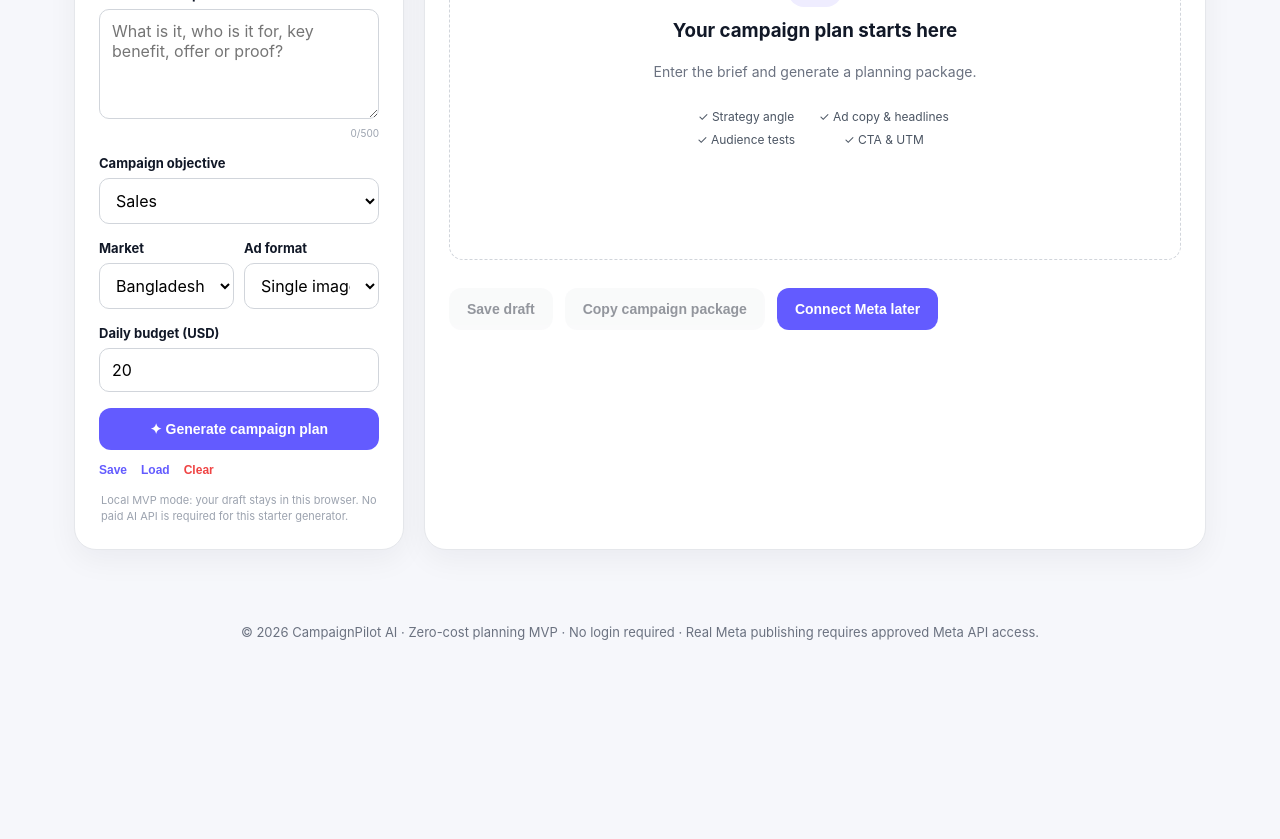
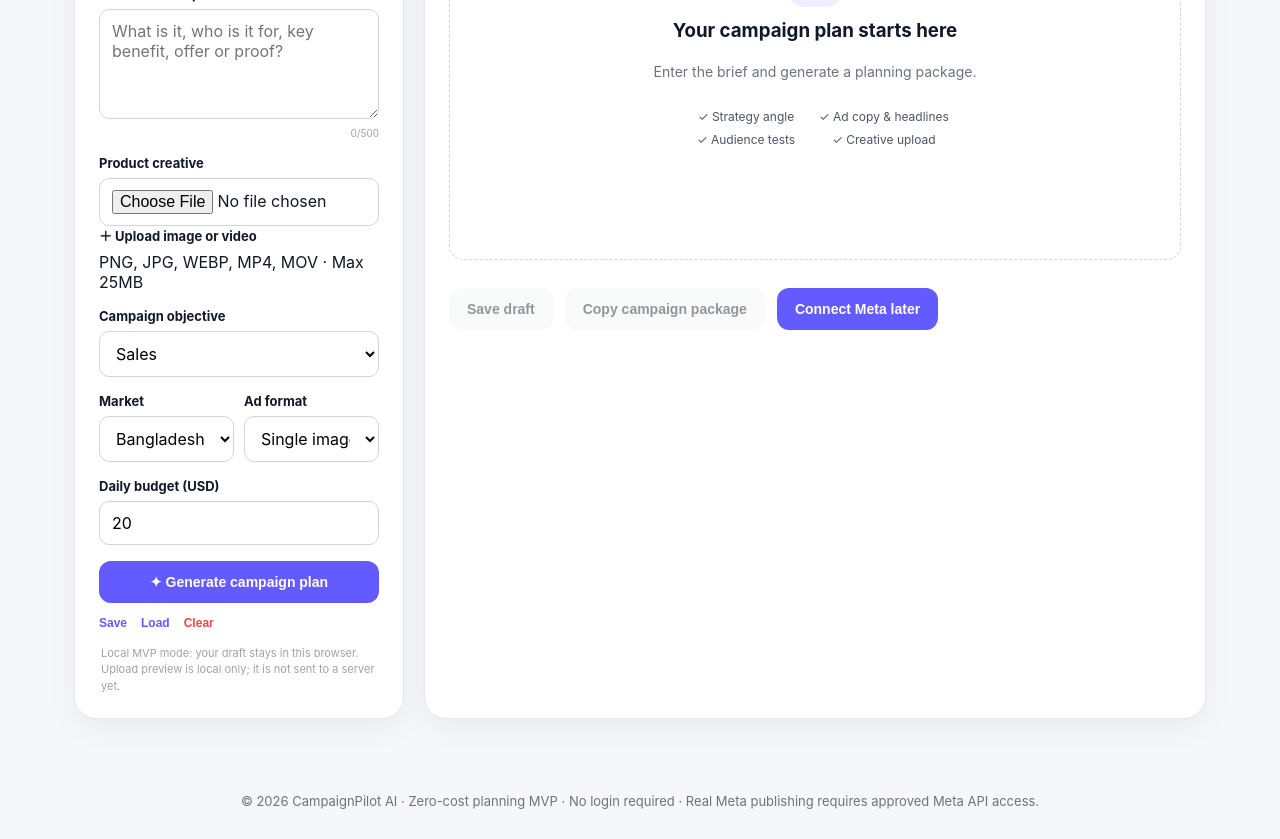
Before and after one commit to meherul382/CampaignPilot-AI, a Next.js app: page / in a window 1280 px wide. Shown: the part 1200-2039 px from the top of the page. Before the commit the page ends 1870 px from the top, so only its background shows below. Built offline with nearby package versions, Linux system fonts and the light colour scheme.

Commit message:
Add image and video upload to campaign brief

```diff
--- a/app/page.tsx
+++ b/app/page.tsx
@@ -3,7 +3,6 @@
 import { useMemo, useState } from "react";
 
 type Plan = { angle: string; primary: string; headlines: string[]; audience: string[]; cta: string; score: number; format: string; market: string };
-
 type Draft = { product: string; url: string; description: string; objective: string; budget: string; market: string; format: string };
 
 const features = [
@@ -23,60 +22,52 @@ export default function Home() {
   const [generated, setGenerated] = useState(false);
   const [saved, setSaved] = useState(false);
   const [message, setMessage] = useState("");
+  const [mediaName, setMediaName] = useState("");
+  const [mediaPreview, setMediaPreview] = useState("");
+  const [mediaType, setMediaType] = useState<"image" | "video" | "">("");
 
-  const score = useMemo(() => Math.min(96, Math.round(45 + product.length * 1.4 + description.length / 4 + (url ? 8 : 0) + (market ? 5 : 0))), [product, description, url, market]);
+  const score = useMemo(() => Math.min(96, Math.round(45 + product.length * 1.4 + description.length / 4 + (url ? 8 : 0) + (market ? 5 : 0) + (mediaName ? 8 : 0))), [product, description, url, market, mediaName]);
 
   const plan: Plan = useMemo(() => {
     const name = product.trim() || "your product";
     const benefit = description.trim() || "a useful solution for your customers' needs";
     const cta = objective === "Leads" ? "Sign Up" : objective === "Traffic" ? "Learn More" : objective === "Engagement" ? "Learn More" : "Shop Now";
-    return {
-      angle: `Lead with the clearest customer benefit: ${benefit.slice(0, 150)}. Use one promise, one proof point and one clear next step.`,
-      primary: `Looking for ${name}? Discover a practical way to get started with ${name}. ${description ? description.slice(0, 170) : "Explain the main benefit in simple language and show why it matters."} See the details and take the next step today.`,
-      headlines: [`Discover ${name}`, `${name}: A smarter way to start`, `See what ${name} can do`],
-      audience: ["Broad prospecting", `${market} problem/intent audience`, "Warm visitors or engaged users"],
-      cta,
-      score,
-      format,
-      market,
-    };
+    return { angle: `Lead with the clearest customer benefit: ${benefit.slice(0, 150)}. Use one promise, one proof point and one clear next step.`, primary: `Looking for ${name}? Discover a practical way to get started with ${name}. ${description ? description.slice(0, 170) : "Explain the main benefit in simple language and show why it matters."} See the details and take the next step today.`, headlines: [`Discover ${name}`, `${name}: A smarter way to start`, `See what ${name} can do`], audience: ["Broad prospecting", `${market} problem/intent audience`, "Warm visitors or engaged users"], cta, score, format, market };
   }, [product, description, objective, score, format, market]);
 
   function generatePlan() {
-    if (!product.trim() && !description.trim()) {
-      setMessage("Add a product name or description first.");
-      setGenerated(false);
-      return;
-    }
-    setMessage("");
-    setGenerated(true);
-    document.getElementById("results")?.scrollIntoView({ behavior: "smooth", block: "start" });
+    if (!product.trim() && !description.trim()) { setMessage("Add a product name or description first."); setGenerated(false); return; }
+    setMessage(""); setGenerated(true); document.getElementById("results")?.scrollIntoView({ behavior: "smooth", block: "start" });
   }
 
   function saveDraft() {
     const draft: Draft = { product, url, description, objective, budget, market, format };
-    localStorage.setItem("campaignpilot-draft", JSON.stringify(draft));
-    setSaved(true);
-    setMessage("Draft saved in this browser.");
+    localStorage.setItem("campaignpilot-draft", JSON.stringify(draft)); setSaved(true); setMessage("Draft saved in this browser.");
   }
 
   function loadDraft() {
     const raw = localStorage.getItem("campaignpilot-draft");
     if (!raw) { setMessage("No saved draft found in this browser."); return; }
-    try {
-      const d = JSON.parse(raw) as Draft;
-      setProduct(d.product || ""); setUrl(d.url || ""); setDescription(d.description || ""); setObjective(d.objective || "Sales"); setBudget(d.budget || "20"); setMarket(d.market || "Bangladesh"); setFormat(d.format || "Single image");
-      setSaved(true); setMessage("Saved draft loaded.");
-    } catch { setMessage("Could not load the saved draft."); }
+    try { const d = JSON.parse(raw) as Draft; setProduct(d.product || ""); setUrl(d.url || ""); setDescription(d.description || ""); setObjective(d.objective || "Sales"); setBudget(d.budget || "20"); setMarket(d.market || "Bangladesh"); setFormat(d.format || "Single image"); setSaved(true); setMessage("Saved draft loaded."); } catch { setMessage("Could not load the saved draft."); }
   }
 
   function clearBrief() {
-    setProduct(""); setUrl(""); setDescription(""); setObjective("Sales"); setBudget("20"); setMarket("Bangladesh"); setFormat("Single image"); setGenerated(false); setSaved(false); setMessage("");
+    setProduct(""); setUrl(""); setDescription(""); setObjective("Sales"); setBudget("20"); setMarket("Bangladesh"); setFormat("Single image"); setGenerated(false); setSaved(false); setMessage(""); removeMedia();
   }
 
-  async function copyText(text: string, label: string) {
-    try { await navigator.clipboard.writeText(text); setMessage(`${label} copied.`); } catch { setMessage("Copy is not available in this browser."); }
+  function removeMedia() { setMediaName(""); setMediaPreview(""); setMediaType(""); }
+
+  function handleMediaUpload(file?: File) {
+    if (!file) return;
+    const isImage = file.type.startsWith("image/");
+    const isVideo = file.type.startsWith("video/");
+    if (!isImage && !isVideo) { setMessage("Please upload an image or video file."); return; }
+    if (file.size > 25 * 1024 * 1024) { setMessage("File is too large. Maximum size is 25MB."); return; }
+    if (mediaPreview) URL.revokeObjectURL(mediaPreview);
+    setMediaName(file.name); setMediaType(isImage ? "image" : "video"); setMediaPreview(URL.createObjectURL(file)); setMessage(`${isImage ? "Image" : "Video"} attached: ${file.name}`);
   }
+
+  async function copyText(text: string, label: string) { try { await navigator.clipboard.writeText(text); setMessage(`${label} copied.`); } catch { setMessage("Copy is not available in this browser."); } }
 
   const campaignName = (product || "campaign").trim().toLowerCase().replace(/[^a-z0-9]+/g, "-").replace(/^-|-$/g, "");
   const utm = `utm_source=meta&utm_medium=paid_social&utm_campaign=${campaignName || "campaign"}&utm_content=ad-name`;
@@ -86,39 +77,30 @@ export default function Home() {
       <nav className="nav"><div className="brand">Campaign<span>Pilot AI</span></div><div className="navlinks"><a href="#features">Features</a><a href="#workspace">Builder</a><a href="#how">How it works</a></div><a className="navCta" href="#workspace">Start building</a></nav>
       <div className="wrap">
         <section className="hero"><div className="heroCard"><span className="eyebrow">ZERO-COST MVP MODE</span><h1>Build better campaigns from one product brief.</h1><p>Plan your campaign, creative angle, audience tests and tracking in one place. This version works without a paid AI API.</p><div className="actions"><a className="btn primary" href="#workspace">Build my campaign</a><a className="btn secondary" href="#features">Explore features</a></div></div><div className="score"><small>Campaign readiness</small><strong>{score}%</strong><span>Brief → plan → review. Real Meta publishing comes later with approved API access.</span></div></section>
-
         <section id="features" className="grid">{features.map((f) => <div className="panel card" key={f.title}><div className="featureIcon">✦</div><h3>{f.title}</h3><p className="muted">{f.text}</p></div>)}</section>
-
-        <section id="how" className="how panel"><div><span className="eyebrow">HOW IT WORKS</span><h2>Brief → Plan → Review → Publish</h2><p className="muted">Everything needed for the planning stage is available without login.</p></div><div className="steps"><span><b>01</b> Add product</span><span><b>02</b> Set audience & budget</span><span><b>03</b> Generate creatives</span><span><b>04</b> Review & export</span></div></section>
-
+        <section id="how" className="how panel"><div><span className="eyebrow">HOW IT WORKS</span><h2>Brief → Plan → Review → Publish</h2><p className="muted">Everything needed for the planning stage is available without login.</p></div><div className="steps"><span><b>01</b> Add product</span><span><b>02</b> Add creative</span><span><b>03</b> Generate plan</span><span><b>04</b> Review & export</span></div></section>
         <section id="workspace" className="workspace"><aside className="panel sidebar"><div className="sectionTitle"><h2>Campaign brief</h2><span className="pill">Free MVP</span></div>
           <div className="field"><label>Product name</label><input value={product} onChange={(e)=>setProduct(e.target.value)} placeholder="e.g. Timing Booster Capsule" /></div>
           <div className="field"><label>Landing page URL</label><input value={url} onChange={(e)=>setUrl(e.target.value)} placeholder="https://yourwebsite.com/product" /></div>
-          <div className="field"><label>Product description</label><textarea value={description} onChange={(e)=>setDescription(e.target.value)} placeholder="What is it, who is it for, key benefit, offer or proof?" /><div className="counter">{description.length}/500</div></div>
+          <div className="field"><label>Product description</label><textarea value={description} onChange={(e)=>setDescription(e.target.value.slice(0,500))} placeholder="What is it, who is it for, key benefit, offer or proof?" /><div className="counter">{description.length}/500</div></div>
+          <div className="field"><label>Product creative</label><div className="uploadBox"><input id="media-upload" className="fileInput" type="file" accept="image/*,video/*" onChange={(e)=>handleMediaUpload(e.target.files?.[0])} /><label htmlFor="media-upload" className="uploadButton">＋ Upload image or video</label><span className="uploadHint">PNG, JPG, WEBP, MP4, MOV · Max 25MB</span>{mediaPreview && <div className="mediaPreview">{mediaType === "image" ? <img src={mediaPreview} alt="Uploaded creative preview" /> : <video src={mediaPreview} controls preload="metadata" />}<div className="mediaMeta"><span>{mediaName}</span><button type="button" className="textBtn danger" onClick={removeMedia}>Remove</button></div></div>}</div></div>
           <div className="field"><label>Campaign objective</label><select value={objective} onChange={(e)=>setObjective(e.target.value)}><option>Sales</option><option>Leads</option><option>Traffic</option><option>Engagement</option></select></div>
           <div className="twoFields"><div className="field"><label>Market</label><select value={market} onChange={(e)=>setMarket(e.target.value)}><option>Bangladesh</option><option>India</option><option>United States</option><option>United Kingdom</option><option>Global</option></select></div><div className="field"><label>Ad format</label><select value={format} onChange={(e)=>setFormat(e.target.value)}><option>Single image</option><option>Video</option><option>Carousel</option></select></div></div>
           <div className="field"><label>Daily budget (USD)</label><input type="number" min="1" value={budget} onChange={(e)=>setBudget(e.target.value)} /></div>
-          <button className="btn primary full" onClick={generatePlan}>✦ Generate campaign plan</button>
-          <div className="miniActions"><button className="textBtn" onClick={saveDraft}>Save</button><button className="textBtn" onClick={loadDraft}>Load</button><button className="textBtn danger" onClick={clearBrief}>Clear</button></div>
-          <p className="tiny">Local MVP mode: your draft stays in this browser. No paid AI API is required for this starter generator.</p>
+          <button className="btn primary full" onClick={generatePlan}>✦ Generate campaign plan</button><div className="miniActions"><button className="textBtn" onClick={saveDraft}>Save</button><button className="textBtn" onClick={loadDraft}>Load</button><button className="textBtn danger" onClick={clearBrief}>Clear</button></div><p className="tiny">Local MVP mode: your draft stays in this browser. Upload preview is local only; it is not sent to a server yet.</p>
         </aside>
-
         <section className="panel content" id="results"><div className="sectionTitle"><div><h2>Campaign workspace</h2><p className="muted">Review every recommendation before connecting an ad platform.</p></div><span className="pill">{saved ? "Saved draft" : "Draft"}</span></div>
           {message && <div className="notice">{message}</div>}
-          {!generated ? <div className="empty"><div className="emptyIcon">✦</div><h3>Your campaign plan starts here</h3><p className="muted">Enter the brief and generate a planning package.</p><div className="checkList"><span>✓ Strategy angle</span><span>✓ Ad copy & headlines</span><span>✓ Audience tests</span><span>✓ CTA & UTM</span></div></div> : <div className="preview">
+          {!generated ? <div className="empty"><div className="emptyIcon">✦</div><h3>Your campaign plan starts here</h3><p className="muted">Enter the brief and generate a planning package.</p><div className="checkList"><span>✓ Strategy angle</span><span>✓ Ad copy & headlines</span><span>✓ Audience tests</span><span>✓ Creative upload</span></div></div> : <div className="preview">
             <div className="previewTop"><div><strong>{product || "Your product"} campaign</strong><p className="muted">{objective} · {market} · ${budget}/day · {format}</p></div><span className="ready">{plan.score}% ready</span></div>
+            {mediaPreview && <div className="result"><h4>Creative preview</h4><div className="workspaceMedia">{mediaType === "image" ? <img src={mediaPreview} alt="Campaign creative" /> : <video src={mediaPreview} controls />}<p className="muted">{mediaName}</p></div></div>}
             <div className="result"><div className="resultHead"><h4>1. Campaign strategy</h4><button className="iconBtn" onClick={()=>copyText(plan.angle,"Strategy")}>Copy</button></div><p className="muted">{plan.angle}</p></div>
             <div className="result"><div className="resultHead"><h4>2. Primary ad text</h4><button className="iconBtn" onClick={()=>copyText(plan.primary,"Primary text")}>Copy</button></div><p className="muted">{plan.primary}</p></div>
-            <div className="result"><h4>3. Headlines</h4>{plan.headlines.map((h)=><span className="pill" key={h}>{h}</span>)}</div>
-            <div className="result"><h4>4. Audience test set</h4>{plan.audience.map((a)=><span className="pill" key={a}>{a}</span>)}</div>
-            <div className="result"><h4>5. Suggested CTA</h4><span className="cta">{plan.cta}</span></div>
-            <div className="result"><div className="resultHead"><h4>6. Tracking template</h4><button className="iconBtn" onClick={()=>copyText(utm,"UTM")}>Copy</button></div><p className="codeBox">{utm}</p></div>
-            <div className="result"><h4>7. Launch checklist</h4><div className="checkList"><span>✓ Confirm landing page</span><span>✓ Prepare {format.toLowerCase()} creative</span><span>✓ Review audience and budget</span><span>✓ Check ad policy compliance</span><span>✓ Connect Meta only when ready</span></div></div>
+            <div className="result"><h4>3. Headlines</h4>{plan.headlines.map((h)=><span className="pill" key={h}>{h}</span>)}</div><div className="result"><h4>4. Audience test set</h4>{plan.audience.map((a)=><span className="pill" key={a}>{a}</span>)}</div><div className="result"><h4>5. Suggested CTA</h4><span className="cta">{plan.cta}</span></div><div className="result"><div className="resultHead"><h4>6. Tracking template</h4><button className="iconBtn" onClick={()=>copyText(utm,"UTM")}>Copy</button></div><p className="codeBox">{utm}</p></div><div className="result"><h4>7. Launch checklist</h4><div className="checkList"><span>✓ Confirm landing page</span><span>✓ Prepare {format.toLowerCase()} creative</span><span>✓ Review audience and budget</span><span>✓ Check ad policy compliance</span><span>✓ Connect Meta only when ready</span></div></div>
           </div>}
           <div className="actions"><button className="btn secondary" disabled={!generated} onClick={saveDraft}>Save draft</button><button className="btn secondary" disabled={!generated} onClick={()=>copyText(`${plan.primary}\n\n${plan.headlines.join("\n")}\n\nCTA: ${plan.cta}\n\n${utm}`,"Campaign package")}>Copy campaign package</button><button className="btn primary" onClick={()=>setMessage("Meta publishing is not enabled yet. It will require a Meta Developer App, OAuth and approved Marketing API access.")}>Connect Meta later</button></div>
         </section></section>
-      </div>
-      <footer className="footer">© 2026 CampaignPilot AI · Zero-cost planning MVP · No login required · Real Meta publishing requires approved Meta API access.</footer>
+      </div><footer className="footer">© 2026 CampaignPilot AI · Zero-cost planning MVP · No login required · Real Meta publishing requires approved Meta API access.</footer>
     </main>
   );
 }
```
